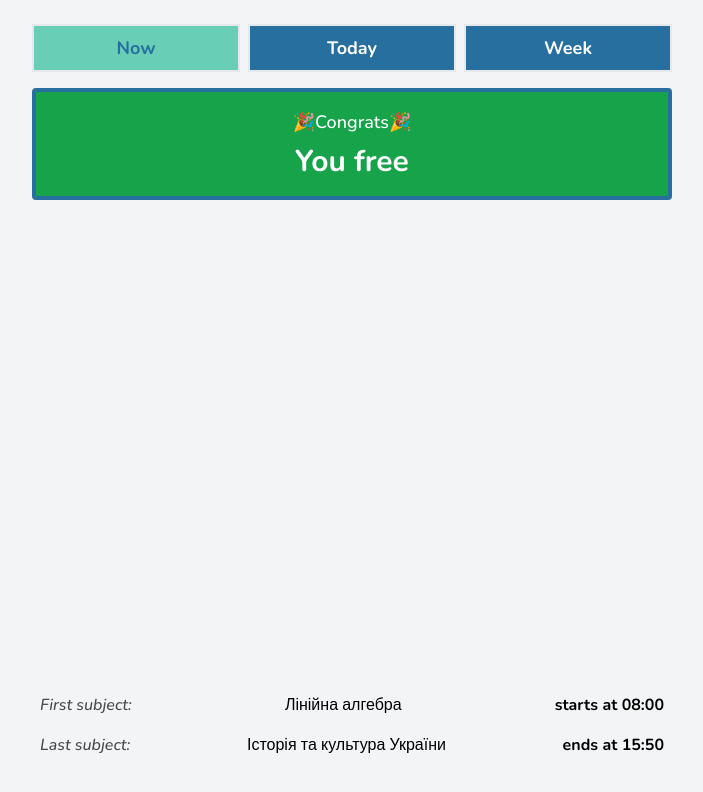
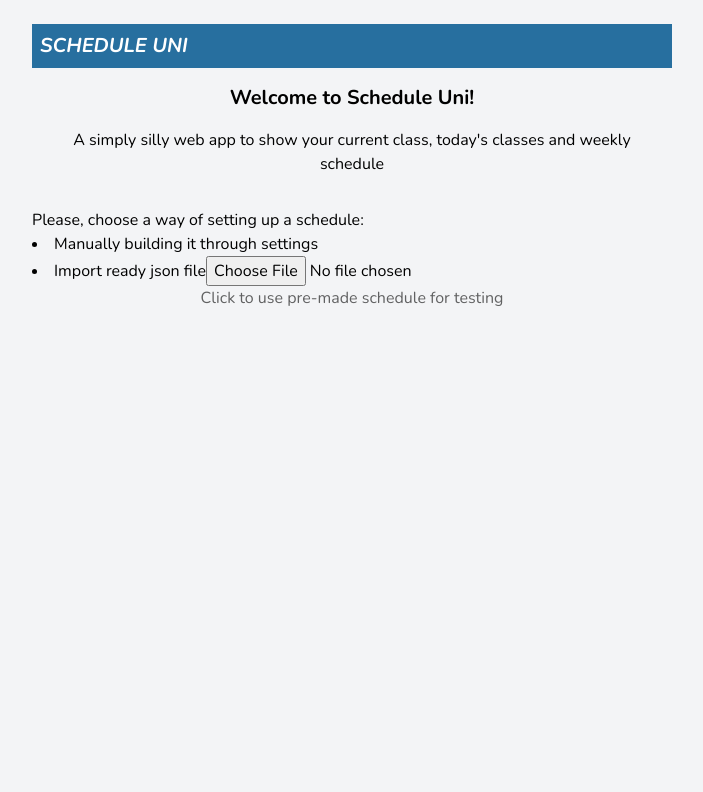
Before and after one commit to George-Al3xander/schedule, a React (Vite) app: page /#/ in a window 1280 px wide. Shown: the top 792 px of the page, without its empty margins (288-991 px from the left). Built offline with nearby package versions, Linux system fonts and the light colour scheme.

Commit message:
Started remaking for reusable version

```diff
--- a/src/App.tsx
+++ b/src/App.tsx
@@ -1,18 +1,39 @@
-import {Routes, Route, useLocation} from "react-router-dom"
-import Nav from './components/Nav';
-import Now from './components/Now';
-import Today from './components/Today';
-import Week from './components/Week';
+import {useLocation} from "react-router-dom"
 
+
+import {useEffect, useState} from "react"
+import { useDispatch, useSelector } from "react-redux";
+import { RootState } from "./redux/store";
+import { setSchedule } from "./redux/mainStates";
+import LandingPage from "./components/LandingPage";
+import Dashboard from "./components/Dashboard";
 function App() {
   const location = useLocation();
+  const dispatch = useDispatch();
+  const {schedule} = useSelector((state: RootState) => state.mainStates)
+
+
+  const [isReady, setIsReady] = useState(false)
+
+
+  useEffect(() => {
+      const localStorageItem = JSON.parse(localStorage.getItem('schedule')!);
+
+    if(localStorageItem)  {
+      dispatch(setSchedule({schedule: localStorageItem}))
+    }
+
+  }, [])
+
+  useEffect(() => {
+    console.log(isReady)
+
+  }, [isReady])
+
+
   return (<div className={`w-[min(90%,40rem)] mx-auto py-6 ${location.pathname == "/week" ? "min-" : ""}h-[100vh]  bg-gray-100`}>
-    <Nav />
-    <Routes>
-      <Route path='/' element={<Now />}/>
-      <Route path='/today' element={<Today />}/>
-      <Route path='/week' element={<Week/>}/>
-    </Routes>
+    {schedule ? <Dashboard /> : <LandingPage />
+    }
   </div>
   )
 }
--- /dev/null
+++ b/src/components/Dashboard.tsx
@@ -0,0 +1,22 @@
+import {Routes, Route, useLocation} from "react-router-dom"
+import Nav from './Nav';
+import Now from './Now';
+import Today from './Today';
+import Week from './Week';
+
+
+
+const Dashboard = () => {
+
+    return(<>
+        <Nav />
+        <Routes>
+        <Route path='/' element={<Now />}/>
+        <Route path='/today' element={<Today />}/>
+        <Route path='/week' element={<Week/>}/>
+        </Routes>
+    </>)
+}
+
+
+export default Dashboard
--- /dev/null
+++ b/src/components/LandingPage.tsx
@@ -0,0 +1,71 @@
+import { useDispatch } from "react-redux";
+import { setSchedule } from "../redux/mainStates";
+import scheduleDb from "../scheduleDb.json"
+import { typeSchedule } from "../types/types";
+
+
+
+const LandingPage = () => {
+    const dispatch = useDispatch();
+    const exportJson = (file: object) => {
+        const fileName = "my-file";
+        const json = JSON.stringify(file, null, 2);
+        const blob = new Blob([json], { type: "application/json" });
+        const href = URL.createObjectURL(blob);
+
+        // create "a" HTLM element with href to file
+        const link = document.createElement("a");
+        link.href = href;
+        link.download = fileName + ".json";
+        document.body.appendChild(link);
+        link.click();
+
+        // clean up "a" element & remove ObjectURL
+        document.body.removeChild(link);
+        URL.revokeObjectURL(href);
+        }
+       // result.time != && result.time.breakLength && result.time.classLength && result.days.length > 0 && result.days[0].subjects.length > 0
+        async function importJson(e: any) {
+            const file = e.target.files[0]
+            const fileReader = new FileReader()
+            fileReader.onload = event => {
+                if(event.target?.result != null && typeof event.target.result == "string") {
+                const result =  JSON.parse(event.target.result);
+                console.log(result)
+                if(result.time !== undefined)
+                    dispatch(setSchedule({schedule: result}))
+
+                } else {
+                    console.log("Here")
+                    alert("Wrong json file format!")
+                }
+            }
+            fileReader.onerror = error => alert("Wrong json file format!")
+            fileReader.readAsText(file)
+        }
+
+    return(<div>
+
+        <div className="bg-primary text-accent p-2">
+        <h1 className="font-bold text-xl italic uppercase">Schedule Uni</h1>
+        </div>
+        <div className="text-center p-4 mb-4">
+            <h1 className="font-bold text-xl pb-4">Welcome to  Schedule Uni!</h1>
+            <p>A simply silly web app to show your current class, today's classes and weekly schedule</p>
+        </div>
+        <p>Please, choose a way of setting up a schedule: </p>
+        <li>Manually building it through settings</li>
+        <li>
+            Import ready json file
+            <input onChange={importJson} accept=".json" type="file" />
+        </li>
+        <div className="flex justify-center">
+            <button onClick={() => {
+                dispatch(setSchedule({schedule: scheduleDb}))
+            }} className="opacity-60">Click to use pre-made schedule for testing</button>
+
+        </div>
+    </div>)
+}
+
+export default LandingPage
--- a/src/components/Today.tsx
+++ b/src/components/Today.tsx
@@ -4,7 +4,8 @@ import { useToday } from "../hooks/useToday"
 import schedule from "../scheduleDb.json"
 import { RootState } from "../redux/store";
 import DisplayTime from "./DisplayTime";
-
+import { useNavigate } from "react-router-dom";
+import {useEffect} from "react"
 
 
 const Today = () => {
@@ -21,9 +22,14 @@ const Today = () => {
             status = true
         }
         return status
-    }) : []
+    }) : [];
+    const navigate = useNavigate();
+    useEffect(() =>{
+        if(todaySchedule.length == 0) {
+            navigate("/")
+        }
+    }, [])
     new Date().toLocaleString('en-us', {  weekday: 'long' })
-
     return(<table className="w-[100%] ">
         {todaySchedule.length > 0 ?
             <>
--- a/src/hooks/useNow.tsx
+++ b/src/hooks/useNow.tsx
@@ -1,5 +1,4 @@
 import { useEffect, useState } from "react"
-import schedule from "../scheduleDb.json"
 import { typeSubject } from "../types/types";
 import { useDispatch } from "react-redux";
 import { setBusyStatus } from "../redux/mainStates";
@@ -8,10 +7,11 @@ import { RootState } from "../redux/store";
 
 
 export const useNow = (today: Date) => {
-    const dispatch = useDispatch()
+    const dispatch = useDispatch();
+    const {schedule} = useSelector((state: RootState) => state.mainStates)
     const {isNumerator} = useSelector((state: RootState) => state.mainStates)
     const [currentSubject, setCurrentSubject] = useState<typeSubject | null>();
-    const todaySchedule = schedule.days[today.getDay()].subjects ? schedule.days[today.getDay()].subjects!.filter((subj) => {
+    const todaySchedule = (schedule && schedule.days[today.getDay()].subjects) ? schedule.days[today.getDay()].subjects!.filter((subj) => {
         let status = false;
         if(subj.isNumerator != undefined) {
             if(subj.isNumerator == isNumerator) {
@@ -61,7 +61,7 @@ export const useNow = (today: Date) => {
     }
 
     useEffect(() => {
-        if(schedule.days[today.getDay()].subjects) {
+        if(schedule && schedule.days[today.getDay()].subjects) {
             getClosest()
         }
     },[today])
--- a/src/redux/mainStates.tsx
+++ b/src/redux/mainStates.tsx
@@ -1,16 +1,19 @@
 import { createSlice, PayloadAction } from '@reduxjs/toolkit'
 import type { RootState } from './store'
+import { typeSchedule } from '../types/types'
 
 interface MainStates {
     busyStatus: boolean,
-    isNumerator: boolean
+    isNumerator: boolean,
+    schedule: typeSchedule | null
 
 }
 
 
 const initialState: MainStates = {
     busyStatus: false,
-    isNumerator: false
+    isNumerator: false,
+    schedule: null
 }
 
 export const mainSlice = createSlice({
@@ -23,10 +26,13 @@ export const mainSlice = createSlice({
         setIsNumerator: (state, action: PayloadAction<{status: boolean}>) => {
             state.isNumerator = action.payload.status
         },
+        setSchedule: (state, action: PayloadAction<{schedule: typeSchedule}>) => {
+            state.schedule = action.payload.schedule
+        },
     }
 })
 
-export const {setBusyStatus, setIsNumerator} = mainSlice.actions
+export const {setBusyStatus, setIsNumerator, setSchedule} = mainSlice.actions
 
 export const selectInfo = (state: RootState) => state.mainStates
 export default mainSlice.reducer
--- a/src/scheduleDb.json
+++ b/src/scheduleDb.json
@@ -1,4 +1,8 @@
 {
+    "time": {
+        "breakLength": 10,
+        "classLength": 80
+    },
     "days": [
         {},
         {"subjects": [
--- a/src/types/types.ts
+++ b/src/types/types.ts
@@ -9,3 +9,11 @@ export type typeSubject = {
     },
     isNumerator?: boolean
 }
+
+export type typeSchedule = {
+    time: {
+        breakLength: number,
+        classLength: number
+    },
+    days: {subjects: typeSubject[]}[]
+}
```
